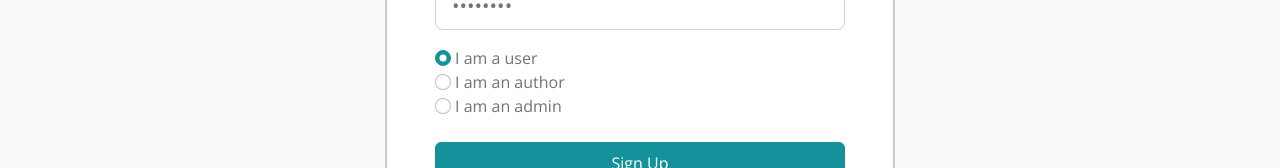
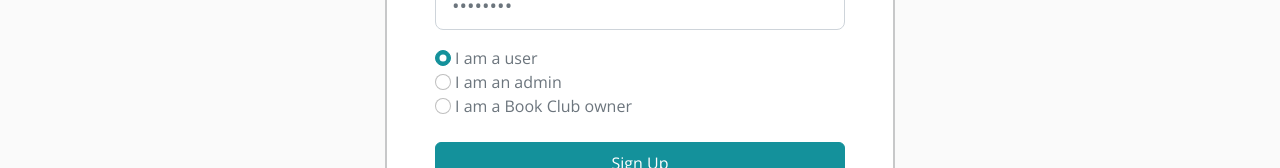
Before and after one commit to rachelqdao/CS5610FinalProject, a React (Create React App) app: page /registration in a window 1280 px wide. Shown: the part 780-948 px from the top of the page. Built offline with nearby package versions, Linux system fonts and the light colour scheme; no server answers.

Commit message:
removed unnecessary buttons, redid registration options

```diff
--- a/src/bookworm/details/details-info.js
+++ b/src/bookworm/details/details-info.js
@@ -1,5 +1,6 @@
 import React from "react";
 import {useSelector} from "react-redux";
+import ReviewsComponent from "./reviews";
 
 const DetailsInfoComponent = () => {
     const {bookDetails, loading} = useSelector((state) => state.bookDetails)
@@ -19,7 +20,7 @@ const DetailsInfoComponent = () => {
                 loading === true
                     ? <h1>Loading...</h1>
                     : bookDetails &&
-
+                        <>
                         <div className={"row mb-5"}>
 
                             <div className={"d-none d-xl-flex col-1"}></div>
@@ -112,11 +113,6 @@ const DetailsInfoComponent = () => {
 
                                     <div>
                                         <button className={"btn btn-primary me-2 mb-2 d-block d-md-inline-block"}>
-                                            <i className="bi bi-star"> </i>
-                                            Add to Favorites
-                                        </button>
-
-                                        <button className={"btn btn-primary me-2 mb-2 d-block d-md-inline-block"}>
                                             <i className="bi bi-bookmark-plus"> </i>
                                             Add to Reading List
                                         </button>
@@ -132,6 +128,15 @@ const DetailsInfoComponent = () => {
                             </div>
                             <div className={"d-none d-xl-flex col-1"}></div>
                         </div>
+
+                            <div className={"row mb-5"}>
+                                <div className={"d-none d-xl-flex col-1"}></div>
+                                <div className={"d-flex col-12 col-xl-10"}>
+                                    <ReviewsComponent/>
+                                </div>
+                                <div className={"d-none d-xl-flex col-1"}></div>
+                            </div>
+                        </>
             }
         </>
     )
--- a/src/bookworm/details/index.js
+++ b/src/bookworm/details/index.js
@@ -3,7 +3,6 @@ import {useSearchParams} from "react-router-dom";
 import {useDispatch} from "react-redux";
 import {findBookByIDThunk} from "./services/details-thunks";
 import DetailsInfoComponent from "./details-info";
-import ReviewsComponent from "./reviews";
 
 const DetailsComponent = () => {
     const [searchParams] = useSearchParams({identifier: ''})
@@ -15,7 +14,6 @@ const DetailsComponent = () => {
     return (
         <>
             <DetailsInfoComponent/>
-            <ReviewsComponent/>
         </>
     )
 
--- a/src/bookworm/details/reviews.js
+++ b/src/bookworm/details/reviews.js
@@ -47,30 +47,6 @@ const ReviewsComponent = () => {
                             fugiat nulla pariatur. Excepteur sint occaecat cupidatat non proident, sunt in culpa qui officia deserunt
                             mollit anim id est laborum.
                         </p>
-
-                        {/*reactions*/}
-                        <button className={"btn btn-primary"}>
-                            Like
-                        </button>
-
-                        <button className={"btn btn-primary"}>
-                            Love
-                        </button>
-
-                        <button className={"btn btn-primary"}>
-                            Interesting
-                        </button>
-
-                        <button className={"btn btn-primary"}>
-                            Helpful
-                        </button>
-
-                        <button className={"btn btn-primary"}>
-                            Cool
-                        </button>
-
-
-
                     </div>
                 </div>
             </div>
--- a/src/bookworm/registration/index.js
+++ b/src/bookworm/registration/index.js
@@ -186,11 +186,11 @@ const RegistrationComponent = () => {
                                     name={"user"}
                                     id={"authorRadio"}
                                     className={"me-1 form-check-input"}
-                                    value={"AUTHOR"}
-                                    checked={userType === "AUTHOR"}
-                                    onChange={(e) => handleUserType('AUTHOR')}
+                                    value={"ADMIN"}
+                                    checked={userType === "ADMIN"}
+                                    onChange={(e) => handleUserType('ADMIN')}
                                 />
-                                <label htmlFor="authorRadio"> {"I am an author"}</label>
+                                <label htmlFor="authorRadio"> {"I am an admin"}</label>
                             </div>
 
                             <div>
@@ -199,11 +199,11 @@ const RegistrationComponent = () => {
                                     name={"user"}
                                     id={"adminRadio"}
                                     className={"me-1 form-check-input"}
-                                    value={"ADMIN"}
-                                    checked={userType === "ADMIN"}
-                                    onChange={(e) => handleUserType('ADMIN')}
+                                    value={"BOOK CLUB OWNER"}
+                                    checked={userType === "BOOK CLUB OWNER"}
+                                    onChange={(e) => handleUserType('BOOK CLUB OWNER')}
                                 />
-                                <label htmlFor="adminRadio"> {"I am an admin"}</label>
+                                <label htmlFor="adminRadio"> {"I am a Book Club owner"}</label>
                             </div>
                         </div>
                     </div>
```
